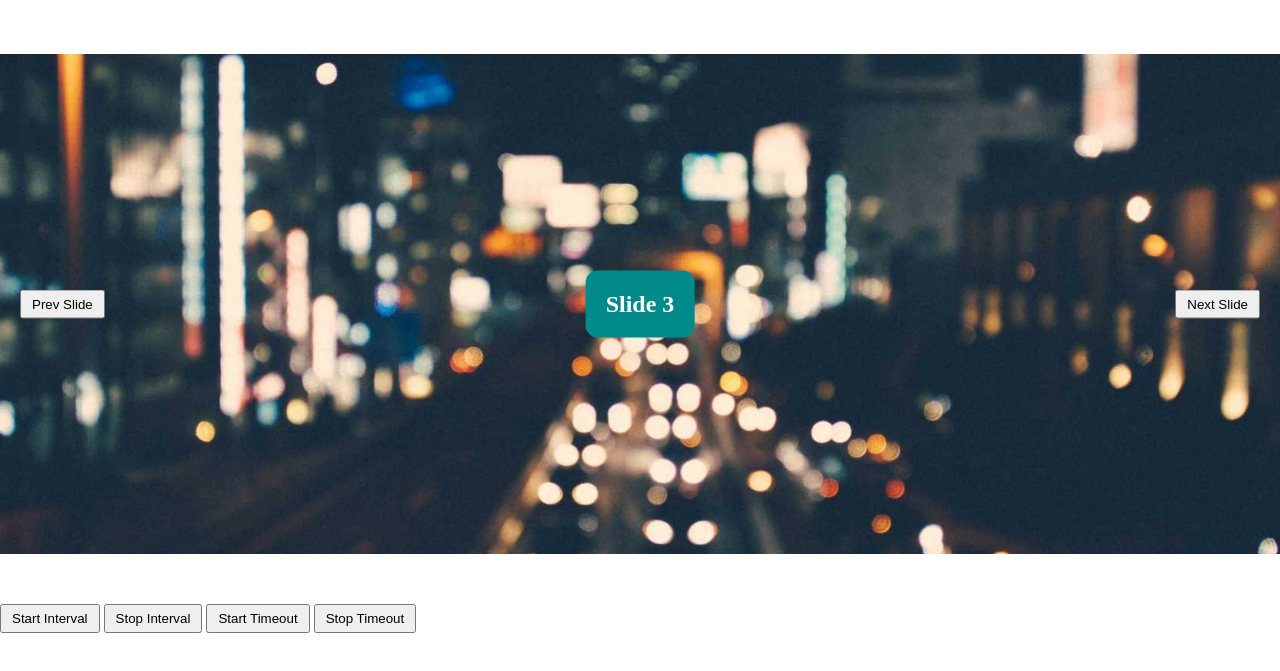
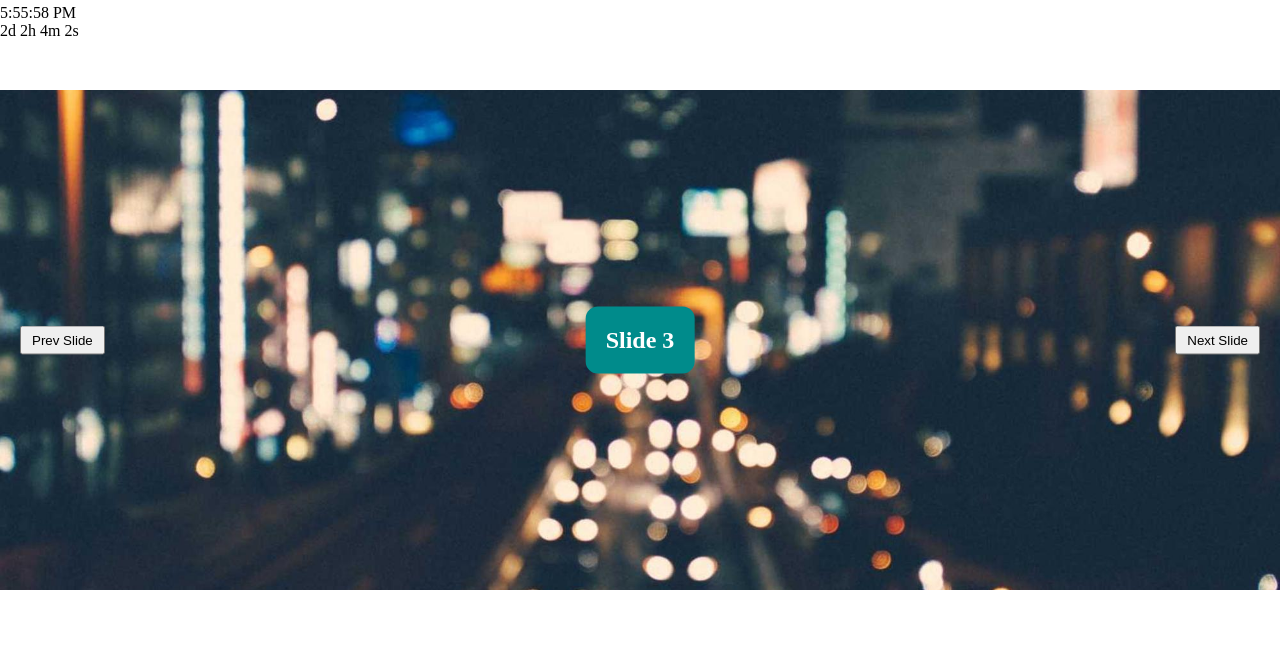
Before and after one commit to PaataSet/HomeWork_20, a plain HTML site: page index.html in a window 1280 px wide. Shown: the part 51-722 px from the top of the page. Drawn offline with Linux system fonts and the light colour scheme.

Commit message:
add some code
add some code for experimental use

```diff
--- a/assets/js/main.js
+++ b/assets/js/main.js
@@ -111,8 +111,8 @@ const slideFn = () => {
     showSlides();
   };
 
-	prevSlideBtn.addEventListener("click", goToPrevSlide);
-	nextSlideBtn.addEventListener("click", goToNextSlide);
+  // prevSlideBtn.addEventListener("click", goToPrevSlide);
+  // nextSlideBtn.addEventListener("click", goToNextSlide);
 
   // const slideInterval = setInterval(goToNextSlide, 3000);
   // clearInterval(slideInterval);
--- a/index.html
+++ b/index.html
@@ -11,6 +11,8 @@
   <body>
     <h1>HomeWork_20</h1>
     <div id="clock"></div>
+    <div id="clock2"></div>
+    <div id="demo"></div>
     <section class="slides-section">
       <div class="slides-wrapper">
         <button id="prev-slide" class="prev-slide">Prev Slide</button>
@@ -39,12 +41,6 @@
         </div>
       </div>
     </section>
-    <section id="async-actions">
-      <button id="start-interval">Start Interval</button>
-      <button id="stop-interval">Stop Interval</button>
-      <button id="start-timeout">Start Timeout</button>
-      <button id="stop-timeout">Stop Timeout</button>
-    </section>
 
     <script src="./src/js/app.js"></script>
   </body>
--- a/src/js/app.js
+++ b/src/js/app.js
@@ -38,6 +38,14 @@ function showTime() {
 
 showTime();
 
+// მეორე ვერსია
+setInterval(myTimer, 1000);
+
+function myTimer() {
+  const date = new Date();
+  document.getElementById("clock2").innerHTML = date.toLocaleTimeString();
+}
+
 /*
 2. ლექციაზე შექმნილ სლაიდერს დავამატოთ:
    2.1. დავამატოთ სლაიდების ავტომატური ცვლილება 5 წამიანი ინტერვალით
@@ -46,7 +54,36 @@ showTime();
    mouseenter, mouseleave  ივენთებს
    დამხმარე მასალა: https://developer.mozilla.org/en-US/docs/Web/API/Element/mouseenter_event
 https://developer.mozilla.org/en-US/docs/Web/API/Element/mouseleave_event
+*/
 
+/*
  3*(optional) დავამატოთ მარტივი countdown რომელიც გვიჩვენებს მომდევნო ლექციამდე (3 დეკემბერი, 20:00) დარჩენილ
  დროს (დღე, საათი, წუთი)
  */
+// Set the date we're counting down to
+var countDownDate = new Date("Dec 10, 2024 20:00:00").getTime();
+
+// Update the count down every 1 second
+var x = setInterval(function () {
+  // Get today's date and time
+  var now = new Date().getTime();
+
+  // Find the distance between now and the count down date
+  var distance = countDownDate - now;
+
+  // Time calculations for days, hours, minutes and seconds
+  var days = Math.floor(distance / (1000 * 60 * 60 * 24));
+  var hours = Math.floor((distance % (1000 * 60 * 60 * 24)) / (1000 * 60 * 60));
+  var minutes = Math.floor((distance % (1000 * 60 * 60)) / (1000 * 60));
+  var seconds = Math.floor((distance % (1000 * 60)) / 1000);
+
+  // Output the result in an element with id="demo"
+  document.getElementById("demo").innerHTML =
+    days + "d " + hours + "h " + minutes + "m " + seconds + "s ";
+
+  // If the count down is over, write some text
+  if (distance < 0) {
+    clearInterval(x);
+    document.getElementById("demo").innerHTML = "EXPIRED";
+  }
+}, 1000);
```
Lines whose indentation alone changed are shown as unchanged.
